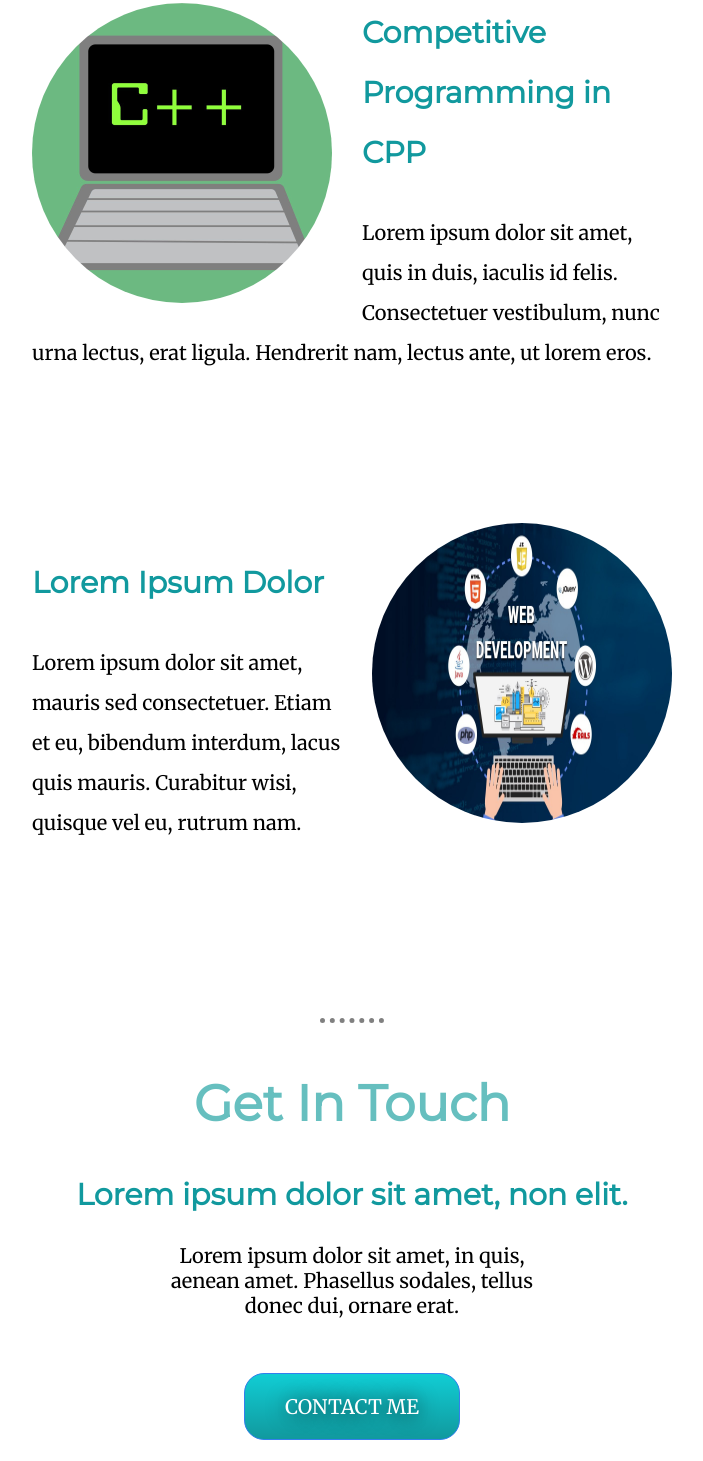
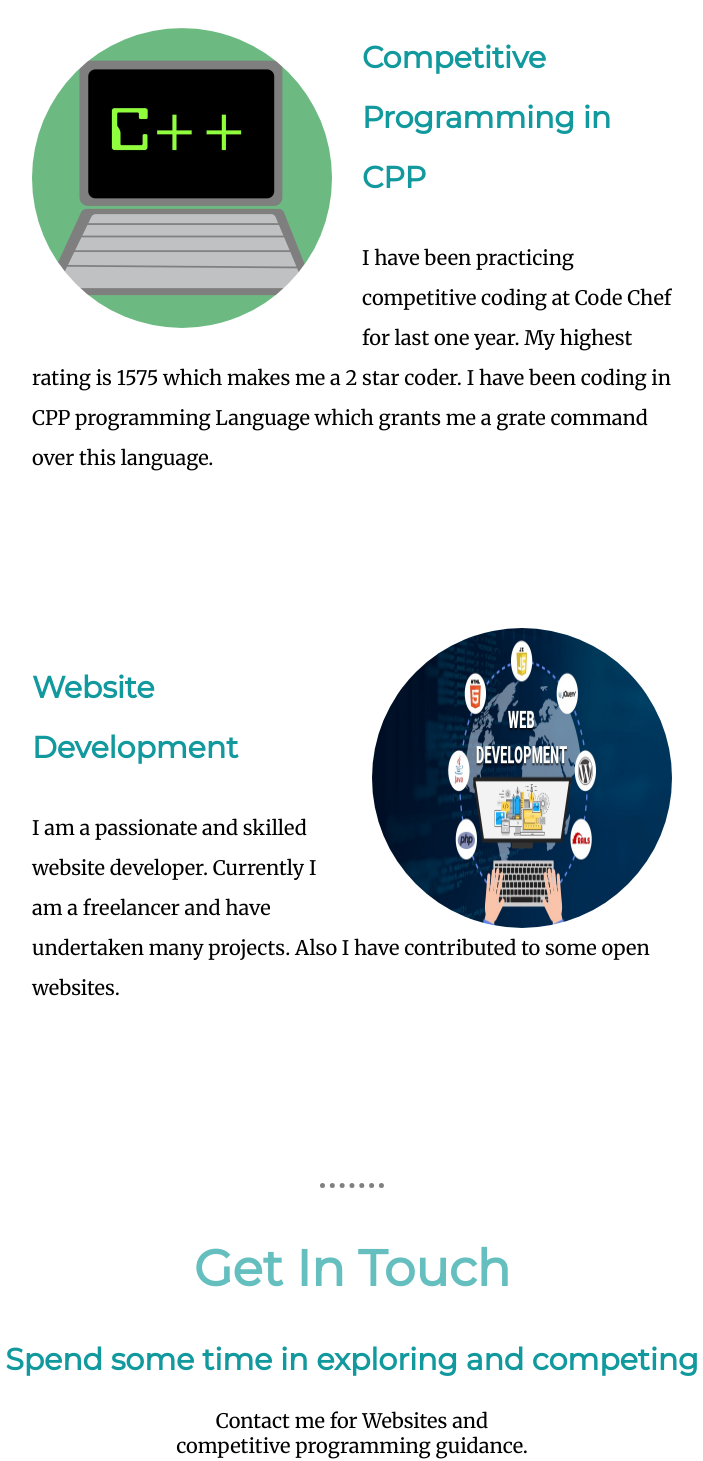
Before and after one commit to nickiiitu/modified_personal_site, a plain HTML site: page index.html in a window 1280 px wide. Shown: the part 2108-3569 px from the top of the page, without its empty margins (288-991 px from the left). Drawn offline with Linux system fonts and the light colour scheme.

Commit message:
Update index.html

```diff
--- a/index.html
+++ b/index.html
@@ -23,7 +23,7 @@
       <div class="profile">
         <img class ="profile-pic" src="my_pic.jpg" alt="profile pic">
         <h2><strong>Hello.</strong></h2>
-        <p class="pp">Lorem ipsum dolor sit amet, vitae volutpat, dui conubia, dolor urna. Non auctor, montes nulla distinctio.</p>
+        <p class="pp">I am a second year student at IIIT , Una. I am a two star Competitive Programmer, a skilled Website Developer and an Android Developer.</p>
       </div>
       <br>
       <hr>
@@ -33,21 +33,23 @@
         <div class="skill-row">
           <img class="skill-pic" src="cert1.jpg" alt="certificate pic">
           <h3>Competitive Programming in CPP</h3>
-          <p>Lorem ipsum dolor sit amet, quis in duis, iaculis id felis. Consectetuer vestibulum, nunc urna lectus, erat ligula. Hendrerit nam, lectus ante, ut lorem eros.</p>
+          <p>I have been practicing competitive coding at Code Chef for last one year. My highest rating is 1575
+          which makes me a 2 star coder. I have been coding in CPP programming Language which grants me a grate command over this language.</p>
         </div>
 
         <div class="skill-row1">
   <img class="skill-pic1" src="webd.jpeg" alt="certificate pic">
-          <h3>Lorem Ipsum Dolor</h3>
-          <p>Lorem ipsum dolor sit amet, mauris sed consectetuer. Etiam et eu, bibendum interdum, lacus quis mauris. Curabitur wisi, quisque vel eu, rutrum nam.</p>
+          <h3>Website Development</h3>
+          <p>I am a passionate and skilled website developer. Currently I am a freelancer and have undertaken many projects.
+          Also I have contributed to some open websites.</p>
         </div>
       </div>
 <br>
       <hr>
       <div class="contact-me">
         <h2><strong>Get In Touch</strong></h2>
-        <h3>Lorem ipsum dolor sit amet, non elit.</h3>
-        <p class="pc">Lorem ipsum dolor sit amet, in quis, aenean amet. Phasellus sodales, tellus donec dui, ornare erat.</p>
+        <h3>Spend some time in exploring and competing</h3>
+        <p class="pc">Contact me for Websites and competitive programming guidance.</p>
 <br>
         <a class="btn" href="mailto:20225@iiitu.ac.in">CONTACT ME</a>
       </div>
```
